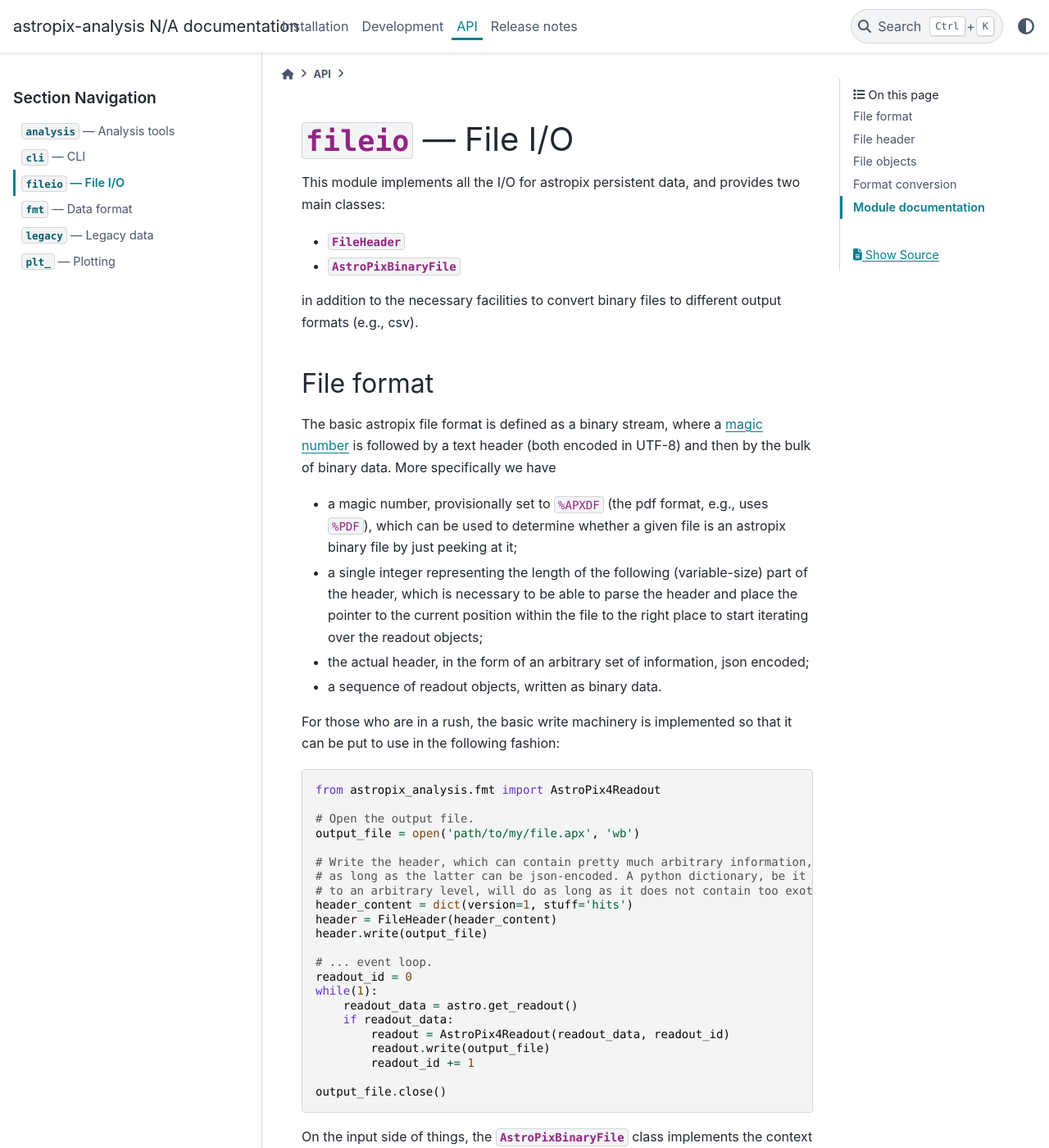
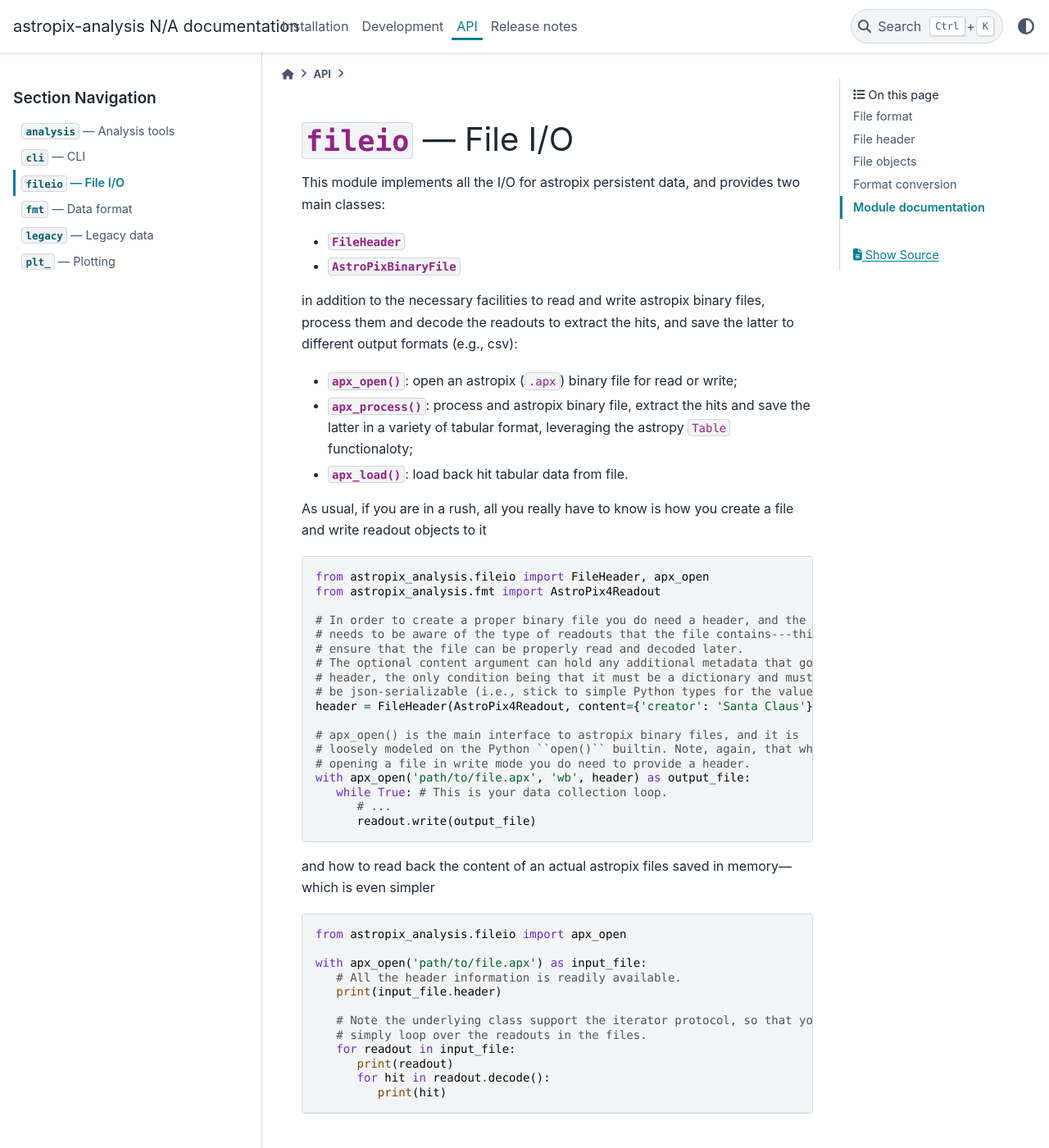
Before and after one commit to AstroPix/astropix-analysis, a Sphinx documentation site: the page built from docs/fileio.rst, in a window 1280 px wide and 1400 px high. Shown: the whole window at 82% size. Built offline with Sphinx 7.4.7 and the PyData theme 0.15.4, drawn with Linux system fonts in a browser that asks for light colours; formulas are drawn with MathJax 3; some of the changed text lies outside the part shown.

Commit message:
Docs updated.

```diff
--- a/docs/fileio.rst
+++ b/docs/fileio.rst
@@ -9,8 +9,58 @@ main classes:
 * :class:`~astropix_analysis.fileio.FileHeader`
 * :class:`~astropix_analysis.fileio.AstroPixBinaryFile`
 
-in addition to the necessary facilities to convert binary files to different
-output formats (e.g., csv).
+in addition to the necessary facilities to read and write astropix binary files,
+process them and decode the readouts to extract the hits, and save the latter
+to different output formats (e.g., csv):
+
+* :meth:`~astropix_analysis.fileio.apx_open`: open an astropix (``.apx``) binary
+  file for read or write;
+* :meth:`~astropix_analysis.fileio.apx_process`: process and astropix binary file,
+  extract the hits and save the latter in a variety of tabular format, leveraging
+  the astropy ``Table`` functionaloty;
+* :meth:`~astropix_analysis.fileio.apx_load`: load back hit tabular data from file.
+
+As usual, if you are in a rush, all you really have to know is how you create a
+file and write readout objects to it
+
+.. code-block:: python
+
+   from astropix_analysis.fileio import FileHeader, apx_open
+   from astropix_analysis.fmt import AstroPix4Readout
+
+   # In order to create a proper binary file you do need a header, and the header
+   # needs to be aware of the type of readouts that the file contains---this will
+   # ensure that the file can be properly read and decoded later.
+   # The optional content argument can hold any additional metadata that go in the
+   # header, the only condition being that it must be a dictionary and must
+   # be json-serializable (i.e., stick to simple Python types for the values).
+   header = FileHeader(AstroPix4Readout, content={'creator': 'Santa Claus'})
+
+   # apx_open() is the main interface to astropix binary files, and it is
+   # loosely modeled on the Python ``open()`` builtin. Note, again, that when
+   # opening a file in write mode you do need to provide a header.
+   with apx_open('path/to/file.apx', 'wb', header) as output_file:
+      while True: # This is your data collection loop.
+         # ...
+         readout.write(output_file)
+
+and how to read back the content of an actual astropix files saved in memory---which
+is even simpler
+
+.. code-block:: python
+
+   from astropix_analysis.fileio import apx_open
+
+   with apx_open('path/to/file.apx') as input_file:
+      # All the header information is readily available.
+      print(input_file.header)
+
+      # Note the underlying class support the iterator protocol, so that you can
+      # simply loop over the readouts in the files.
+      for readout in input_file:
+         print(readout)
+         for hit in readout.decode():
+            print(hit)
 
 
 File format
@@ -31,51 +81,6 @@ binary data. More specifically we have
 * the actual header, in the form of an arbitrary set of information, json encoded;
 * a sequence of readout objects, written as binary data.
 
-For those who are in a rush, the basic write machinery is implemented so that it
-can be put to use in the following fashion:
-
-.. code-block:: python
-
-   from astropix_analysis.fmt import AstroPix4Readout
-
-   # Open the output file.
-   output_file = open('path/to/my/file.apx', 'wb')
-
-   # Write the header, which can contain pretty much arbitrary information,
-   # as long as the latter can be json-encoded. A python dictionary, be it nested
-   # to an arbitrary level, will do as long as it does not contain too exotic structures.
-   header_content = dict(version=1, stuff='hits')
-   header = FileHeader(header_content)
-   header.write(output_file)
-
-   # ... event loop.
-   readout_id = 0
-   while(1):
-       readout_data = astro.get_readout()
-       if readout_data:
-           readout = AstroPix4Readout(readout_data, readout_id)
-           readout.write(output_file)
-           readout_id += 1
-
-   output_file.close()
-
-On the input side of things, the :class:`~astropix_analysis.fileio.AstroPixBinaryFile`
-class implements the context manager and iterator protocols, and the information
-can be read back in the succinct form
-
-.. code-block:: python
-
-   from astropix_analysis.fmt import AstroPixBinaryFile, AstroPix4Readout
-
-   with AstroPixBinaryFile(AstroPix4Readout).open('path/to/my/file.apx') as input_file:
-       # Note the header is automatically read and de-serialized.
-       print(input_file.header)
-
-       # You can iterate over the readout objects in the input file.
-       for readout in input_file:
-           print(readout)
-           for hit in readout.decode():
-               print(hit)
 
 File header
 -----------
```
